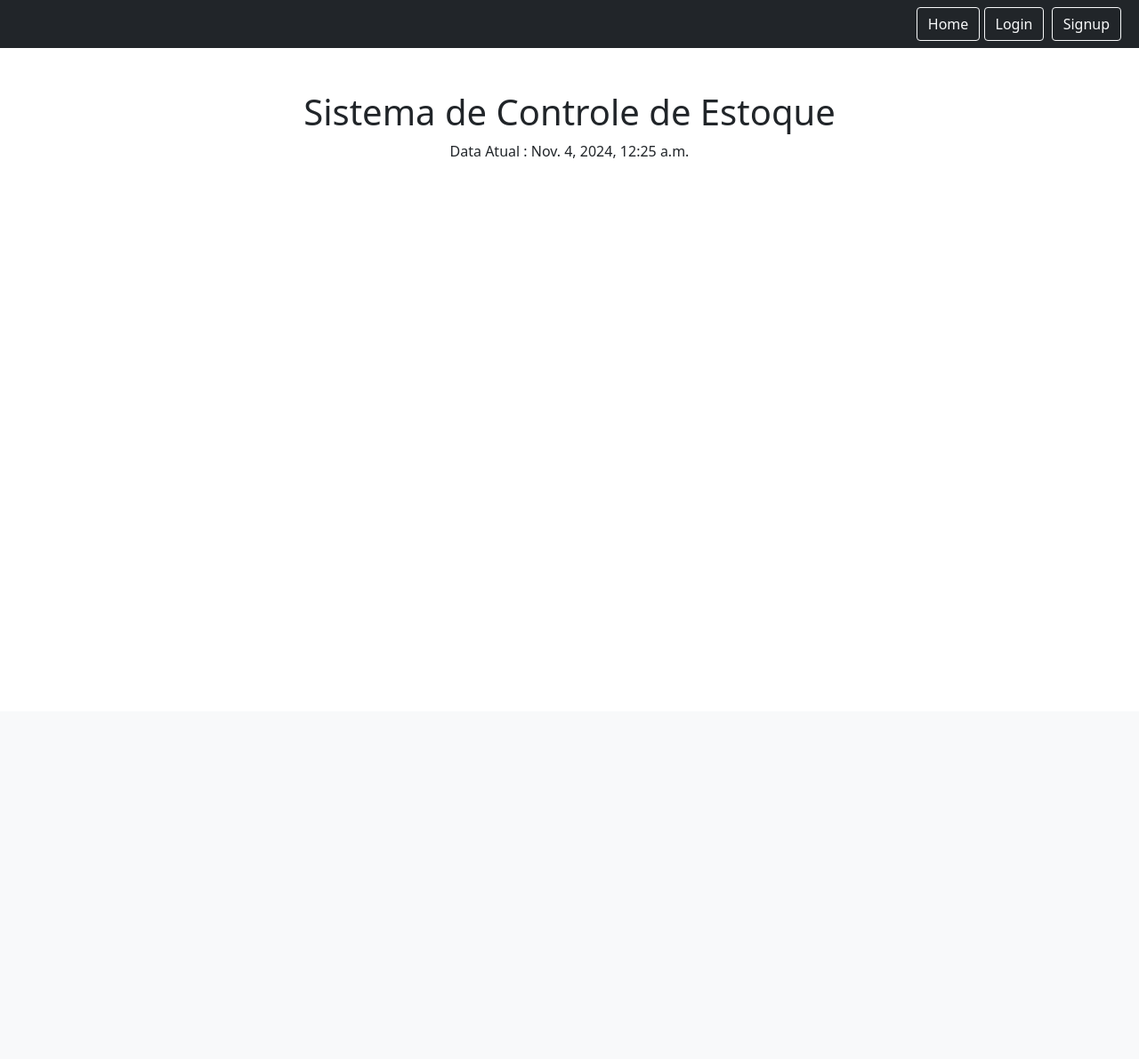
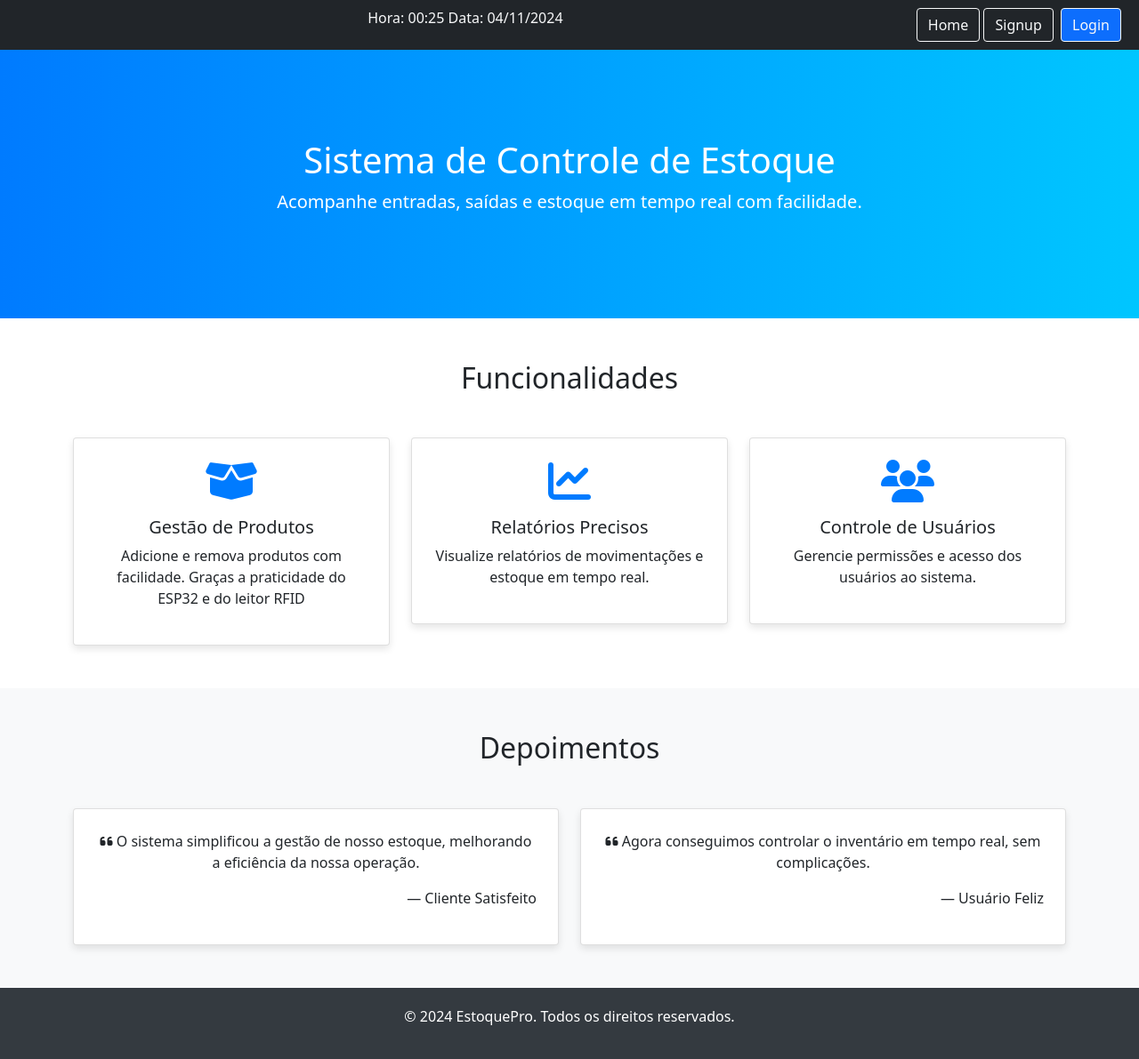
Before and after one commit to GustavoBarbaro/Sistema_Controle_Estoques_Django, a Django app: page / in a window 1280 px wide. Shown: the whole page at 89% size. Before the commit the page ends 178 px from the top, so only its background shows below. Run offline with Django 5.2, Linux system fonts and the light colour scheme.

Commit message:
Frontend Welcome Page

```diff
--- a/core/core/settings.py
+++ b/core/core/settings.py
@@ -65,6 +65,7 @@ TEMPLATES = [
                 'django.template.context_processors.request',
                 'django.contrib.auth.context_processors.auth',
                 'django.contrib.messages.context_processors.messages',
+                'home.context_processors.current_datetime', #para todos os templates terem hora
             ],
         },
     },
@@ -108,7 +109,7 @@ AUTH_PASSWORD_VALIDATORS = [
 
 LANGUAGE_CODE = 'en-us'
 
-TIME_ZONE = 'UTC'
+TIME_ZONE = 'America/Sao_Paulo'
 
 USE_I18N = True
 
@@ -119,6 +120,7 @@ USE_TZ = True
 # https://docs.djangoproject.com/en/5.1/howto/static-files/
 
 STATIC_URL = 'static/'
+STATICFILES_DIRS = [BASE_DIR / "static"]
 
 # Default primary key field type
 # https://docs.djangoproject.com/en/5.1/ref/settings/#default-auto-field
--- /dev/null
+++ b/core/home/context_processors.py
@@ -0,0 +1,6 @@
+from django.utils.timezone import now
+from datetime import datetime
+
+
+def current_datetime(request):
+    return {'today': datetime.today()}
--- a/core/home/templates/home/estoque_list.html
+++ b/core/home/templates/home/estoque_list.html
@@ -2,8 +2,8 @@
 
 {% block content %}
 
-    <h1 class="text-center mb-4">Estoque Atual</h1>
-    <table class="table table-striped table-bordered">
+    <h1 class="my-5 text-center mb-4">Estoque Atual</h1>
+    <table class="table table-striped table-bordered container">
         <thead class="table-dark">
             <tr>
                 <th>#</th>
--- a/core/home/templates/home/estoque_log.html
+++ b/core/home/templates/home/estoque_log.html
@@ -2,8 +2,8 @@
 
 {% block content %}
 
-    <h1 class="text-center mb-4">Log de Movimentações</h1>
-    <table class="table table-striped table-bordered">
+    <h1 class="my-5 text-center mb-4">Log de Movimentações</h1>
+    <table class="table table-striped table-bordered container">
         <thead class="table-dark">
             <tr>
                 <th>#</th>
--- a/core/home/templates/home/welcome.html
+++ b/core/home/templates/home/welcome.html
@@ -2,13 +2,76 @@
 
 {% block content %}
 
-    <body><h1>Sistema de Controle de Estoque</h1></body>
 
-    <p>Data Atual : {{today}}</p>
+    <section class="hero-section">
+        <div class="container">
+            <h1>Sistema de Controle de Estoque</h1>
+            <p class="lead">Acompanhe entradas, saídas e estoque em tempo real com facilidade.</p>
 
-    {% if user.is_authenticated %}
-        <a href="{% url 'home.estoque' %}" class="btn btn-primary">Ir para Estoque</a>
-        <a href="{% url 'home.LogEstoque' %}" class="btn btn-primary">Ir para log completo</a>
-    {% endif %}
+            {% if user.is_authenticated %}
+                <a href="{% url 'home.estoque' %}" class="btn btn-light btn-lg">Ir para Estoque</a>
+                <a href="{% url 'home.LogEstoque' %}" class="btn btn-light btn-lg">Ir para log completo</a>
+            {% endif %}
+        </div>
+    </section>
+
+    <!-- Features Section -->
+    <section class="py-5">
+        <div class="container text-center">
+            <h2 class="mb-5">Funcionalidades</h2>
+            <div class="row g-4">
+                <div class="col-md-4">
+                    <div class="card p-4">
+                        <i class="fas fa-box-open feature-icon"></i>
+                        <h5 class="mt-3">Gestão de Produtos</h5>
+                        <p>Adicione e remova produtos com facilidade. Graças a praticidade do ESP32 e do leitor RFID</p>
+                    </div>
+                </div>
+                <div class="col-md-4">
+                    <div class="card p-4">
+                        <i class="fas fa-chart-line feature-icon"></i>
+                        <h5 class="mt-3">Relatórios Precisos</h5>
+                        <p>Visualize relatórios de movimentações e estoque em tempo real.</p>
+                    </div>
+                </div>
+                <div class="col-md-4">
+                    <div class="card p-4">
+                        <i class="fas fa-users feature-icon"></i>
+                        <h5 class="mt-3">Controle de Usuários</h5>
+                        <p>Gerencie permissões e acesso dos usuários ao sistema.</p>
+                    </div>
+                </div>
+            </div>
+        </div>
+    </section>
+
+    <section class="bg-light py-5">
+        <div class="container">
+            <h2 class="text-center mb-5">Depoimentos</h2>
+            <div class="row">
+                <div class="col-md-6">
+                    <div class="card p-4">
+                        <p><i class="fas fa-quote-left"></i> O sistema simplificou a gestão de nosso estoque, melhorando a eficiência da nossa operação.</p>
+                        <p class="text-end">— Cliente Satisfeito</p>
+                    </div>
+                </div>
+                <div class="col-md-6">
+                    <div class="card p-4">
+                        <p><i class="fas fa-quote-left"></i> Agora conseguimos controlar o inventário em tempo real, sem complicações.</p>
+                        <p class="text-end">— Usuário Feliz</p>
+                    </div>
+                </div>
+            </div>
+        </div>
+    </section>
+
+    <footer class="text-center">
+        <div class="container">
+            <p>&copy; 2024 EstoquePro. Todos os direitos reservados.</p>
+
+        </div>
+    </footer>
+
+
 
 {% endblock %}
--- a/core/home/views.py
+++ b/core/home/views.py
@@ -17,11 +17,7 @@ from django.db.models import Subquery, OuterRef, Max
 
 class HomeView(TemplateView):
     template_name = 'home/welcome.html'
-    extra_content = {'today': datetime.today()}
-    def get_context_data(self, **kwargs):
-        context = super().get_context_data(**kwargs)
-        context['today'] = datetime.now()  # Use datetime.now() para obter a data e hora atuais
-        return context
+
 
 
 class EstoqueView(LoginRequiredMixin, ListView):
--- a/core/static/css/style.css
+++ b/core/static/css/style.css
@@ -3,3 +3,33 @@
 }
 
 ul.errorlist{display:none}
+
+.navbar-brand {
+    font-weight: bold;
+    color: #007bff !important;
+}
+.hero-section {
+    background: linear-gradient(to right, #007bff, #00c6ff);
+    color: white;
+    padding: 100px 0;
+    text-align: center;
+}
+.feature-icon {
+    font-size: 3rem;
+    color: #007bff;
+}
+.card {
+    border: none;
+    box-shadow: 0 4px 8px rgba(0, 0, 0, 0.1);
+}
+footer {
+    background-color: #343a40;
+    color: white;
+    padding: 20px 0;
+}
+footer a {
+    color: #adb5bd;
+}
+footer a:hover {
+    color: white;
+}
--- a/core/static/templates/base.html
+++ b/core/static/templates/base.html
@@ -3,21 +3,30 @@
 <html>
 
     <head>
+        <meta charset="UTF-8">
+        <meta name="viewport" content="width=device-width, initial-scale=1.0">
         <title>Sistema de Controle de Estoques</title>
         <link rel="stylesheet" type="text/css" href="{% static 'css/style.css' %}" />
         <link href="https://cdn.jsdelivr.net/npm/bootstrap@5.0.1/dist/css/bootstrap.min.css" rel="stylesheet" integrity="sha384-+0n0xVW2eSR5OomGNYDnhzAbDsOXxcvSN1TPprVMTNDbiYZCxYbOOl7+AMvyTG2x" crossorigin="anonymous">
+        <link rel="stylesheet" href="https://cdnjs.cloudflare.com/ajax/libs/font-awesome/6.5.1/css/all.min.css">
     </head>
 
     <body>
 
         <nav class="navbar navbar-dark bg-dark d-flex justify-content-between align-items-center px-3">
 
-            <div class="d-flex align-items-center">
+            <div class="d-flex align-items-center me-auto">
                 {% if user.is_authenticated %}
                     <div class="bg-light text-dark px-3 py-2 rounded">
                         Logado como: {{ user.username }}
                     </div>
                 {% endif %}
+            </div>
+
+            <div class="mx-auto">
+                <div class="text-light m-0">
+                    <p>Hora: {{today|date:"H:i"}}    Data: {{today|date:"d/m/Y"}}</p>
+                </div>
             </div>
 
             <div class="ms-auto">
@@ -32,8 +41,8 @@
 
                 {% else %}
 
-                    <a href="{% url 'home.login' %}" class="btn btn-outline-light me-1">Login</a>
                     <a href="{% url 'home.signup' %}" class="btn btn-outline-light me-1">Signup</a>
+                    <a href="{% url 'home.login' %}" class="btn btn-outline-light me-1 btn-primary">Login</a>
 
                 {% endif %}
 
@@ -41,7 +50,7 @@
 
         </nav>
 
-        <div class="my-5 text-center container">
+        <div class="text-center">
 
             {% block content %}
             {% endblock %}
```
Also changed, not shown: core/home/templates/home/login.html (+7 -4 lines), core/home/templates/home/register.html (+7 -4 lines).
